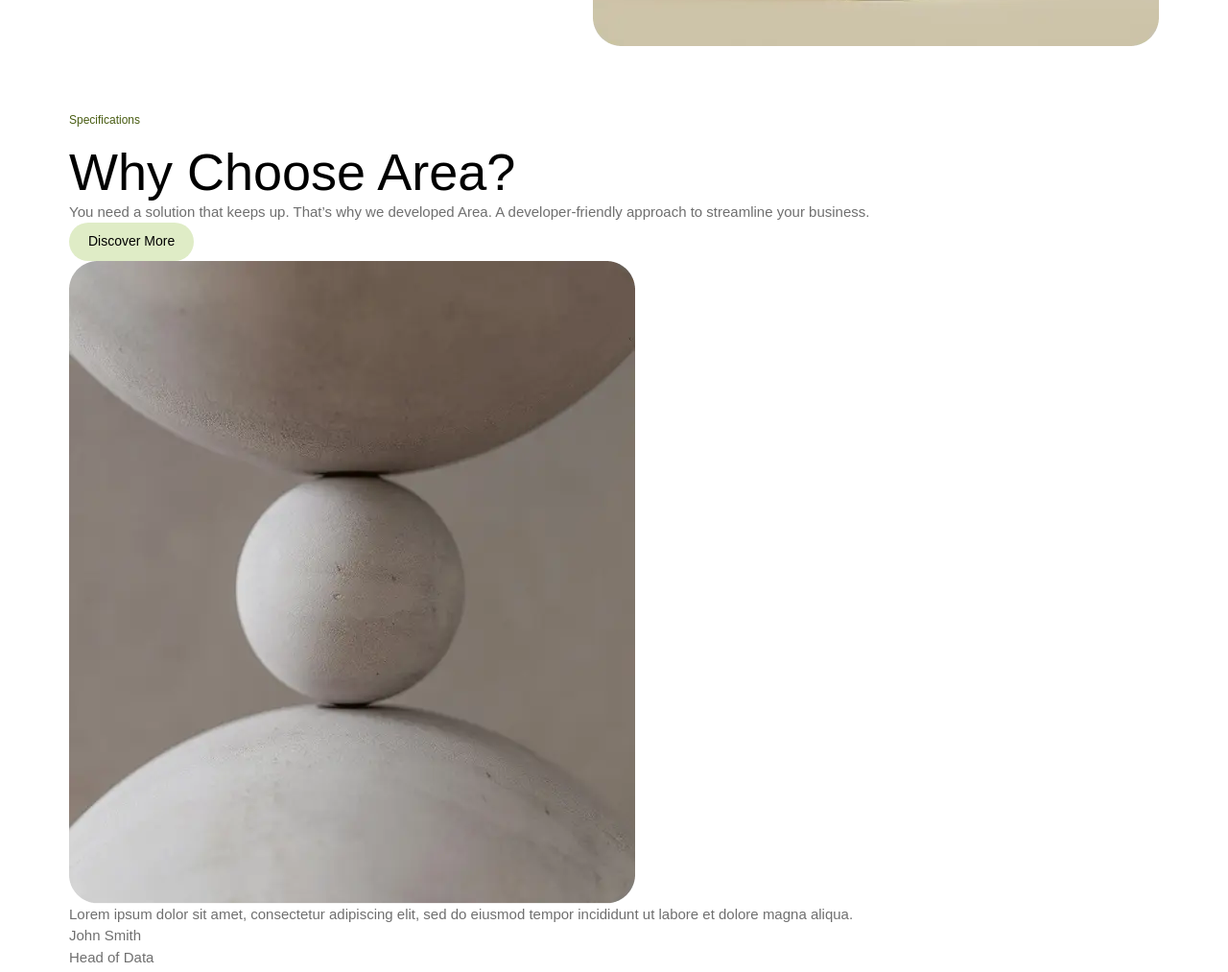
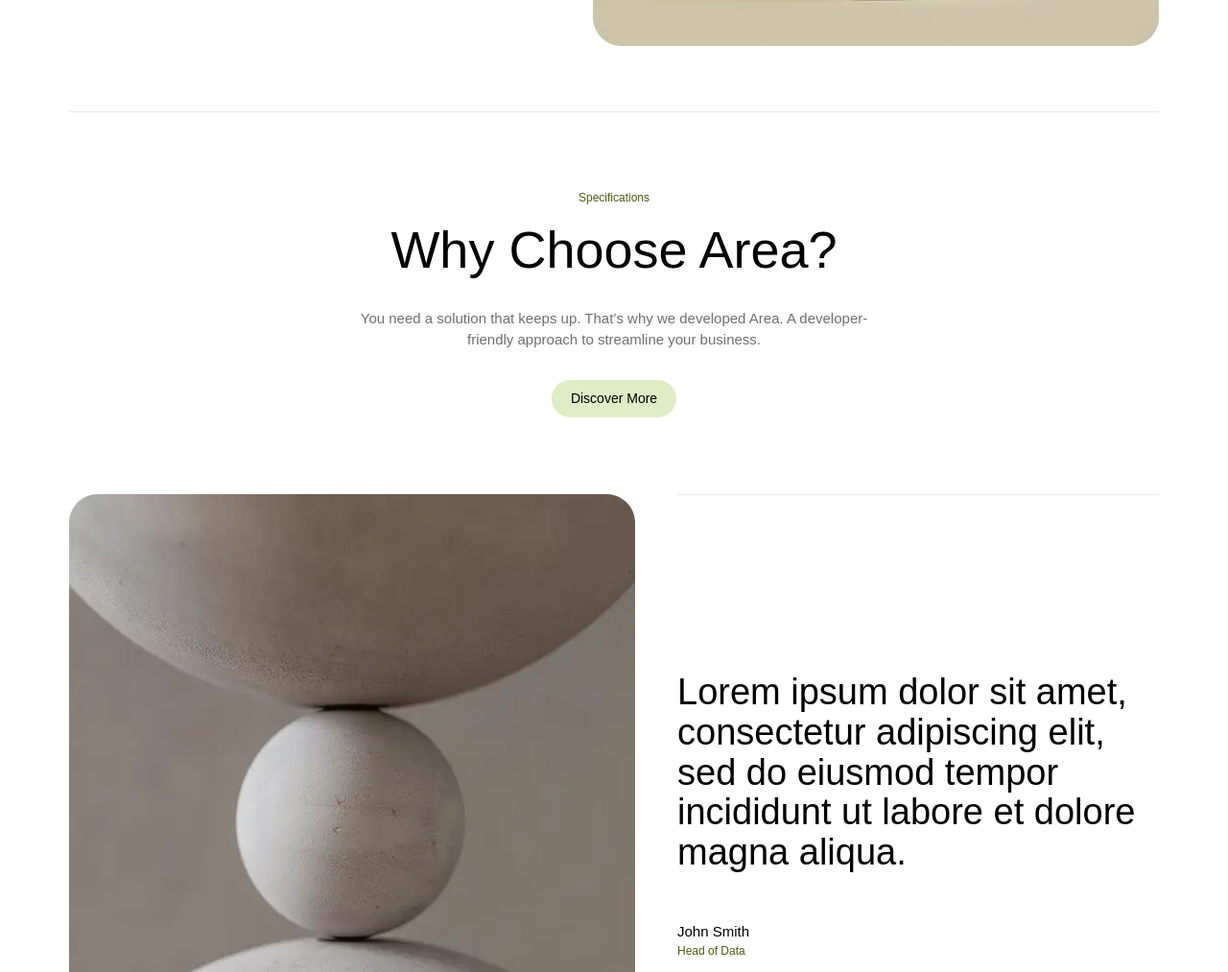
Before and after one commit to kweyjibo/modern-landing, a website built with Vite: page index.html in a window 1280 px wide. Shown: the part 3130-4143 px from the top of the page at 96% size. Built offline with nearby package versions, Linux system fonts and the light colour scheme; files whose address does not match are found by name.

Commit message:
[modern-landing]: Main style

```diff
--- a/src/style.css
+++ b/src/style.css
@@ -23,6 +23,7 @@
 @import "styles/promo/index.css";
 @import "styles/sections/index.css";
 @import "styles/benefits/index.css";
+@import "styles/specs/index.css";
 
 /* FOOTER */
 @import "styles/footer/index.css";
```
